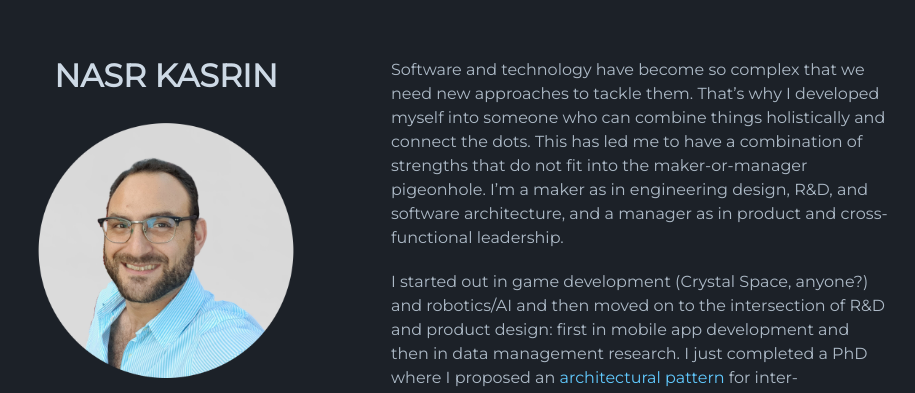
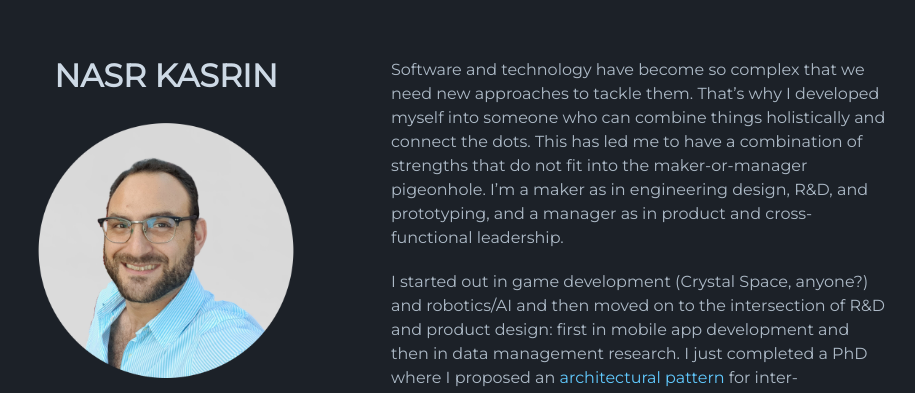
Before and after one commit to n42r/n42r.github.io, a Jekyll site: the page built from index.md, in a window 1280 px wide. Shown: the top 393 px of the page, without its empty margins (179-1094 px from the left). Built offline with Jekyll 4.4.1, drawn with Linux system fonts in a browser that asks for light colours; the repository's description, which GitHub fills in, is left out.

Commit message:
various small things

```diff
--- a/index.md
+++ b/index.md
@@ -2,7 +2,7 @@
 layout: default
 ---
 
-Software and technology have become so complex that we need new approaches to tackle them. That's why I developed myself into someone who can combine things holistically and connect the dots. This has led me to have a combination of strengths that do not fit into the maker-or-manager pigeonhole. I'm a maker as in engineering design, R&D, and software architecture, and a manager as in product and cross-functional leadership.
+Software and technology have become so complex that we need new approaches to tackle them. That's why I developed myself into someone who can combine things holistically and connect the dots. This has led me to have a combination of strengths that do not fit into the maker-or-manager pigeonhole. I'm a maker as in engineering design, R&D, and prototyping, and a manager as in product and cross-functional leadership.
 
 I started out in game development (Crystal Space, anyone?) and robotics/AI and then moved on to the intersection of R&D and product design: first in mobile app development and then in data management research. I just completed a PhD where I proposed an [architectural pattern](https://n42r.github.io/phd) for inter-organizational data cataloguing and exchange (related: data mesh, data lake).
 
```
Also changed, not shown: matrix.md (+4 -6 lines), 1 other file.
